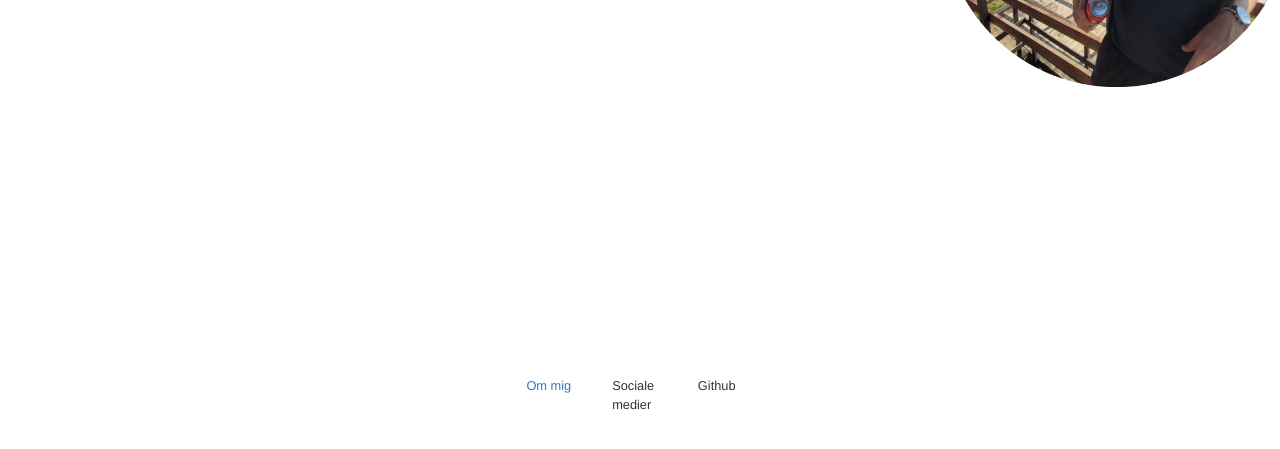
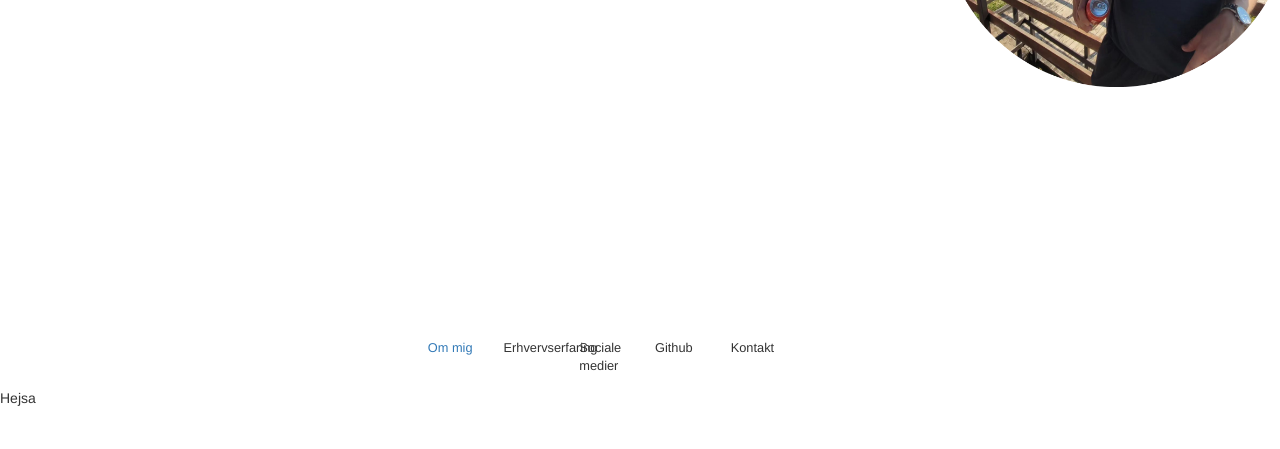
Before and after one commit to ROlsen97/RubensWebApp, a plain HTML site: page Index.html in a window 1280 px wide. Shown: the part 315-764 px from the top of the page. Drawn offline with nearby package versions, Linux system fonts and the light colour scheme.

Commit message:
tryingToSetUpBVue

```diff
--- a/Index.html
+++ b/Index.html
@@ -6,6 +6,7 @@
   <meta name="viewport" content="width=device-width, initial-scale=1">
   <link rel="stylesheet" href="css/style.css">
   <link rel="stylesheet" href="https://maxcdn.bootstrapcdn.com/bootstrap/3.4.1/css/bootstrap.min.css">
+  <script src="https://unpkg.com/vue@next"></script>
   <script src="https://ajax.googleapis.com/ajax/libs/jquery/3.7.1/jquery.min.js"></script>
   <script src="https://maxcdn.bootstrapcdn.com/bootstrap/3.4.1/js/bootstrap.min.js"></script>
 </head>
@@ -30,7 +31,7 @@
       <div class="Customcon">
         <div class="container">
           <div class="row">
-            <div class="col-sm-4">
+            <div class="col-sm-2">
               <a href="#demo" data-toggle="collapse">Om mig</a>
                 <div id="demo" class="collapse">
                   Lorem ipsum dolor sit amet, consectetur adipisicing elit,
@@ -38,10 +39,16 @@
                   quis nostrud exercitation ullamco laboris nisi ut aliquip ex ea commodo consequat.
                 </div>
             </div>
-            <div class="col-sm-4">Sociale medier</div>
-            <div class="col-sm-4">Github</div>
+            <div class="col-sm-2">Erhvervserfaring</div>
+            <div class="col-sm-2">Sociale medier</div>
+            <div class="col-sm-2">Github</div>
+            <div class="col-sm-2">Kontakt</div>
           </div>
         </div>
       </div>
+      <div id="app">
+        {{message}}
+      </div>
+      <script src="js/backend.js"></script>
     </body>
 </html>
--- a/css/style.css
+++ b/css/style.css
@@ -18,5 +18,5 @@
     place-items: center;
   }
   .Customcon{
-    padding: 4vw;
+    padding: 1vw;
   }
--- a/js/backend.js
+++ b/js/backend.js
@@ -0,0 +1,7 @@
+const app = Vue.createApp({
+    data() {
+     return {
+        message: "Hejsa"
+     }
+    },
+   }).mount('#app');
```
